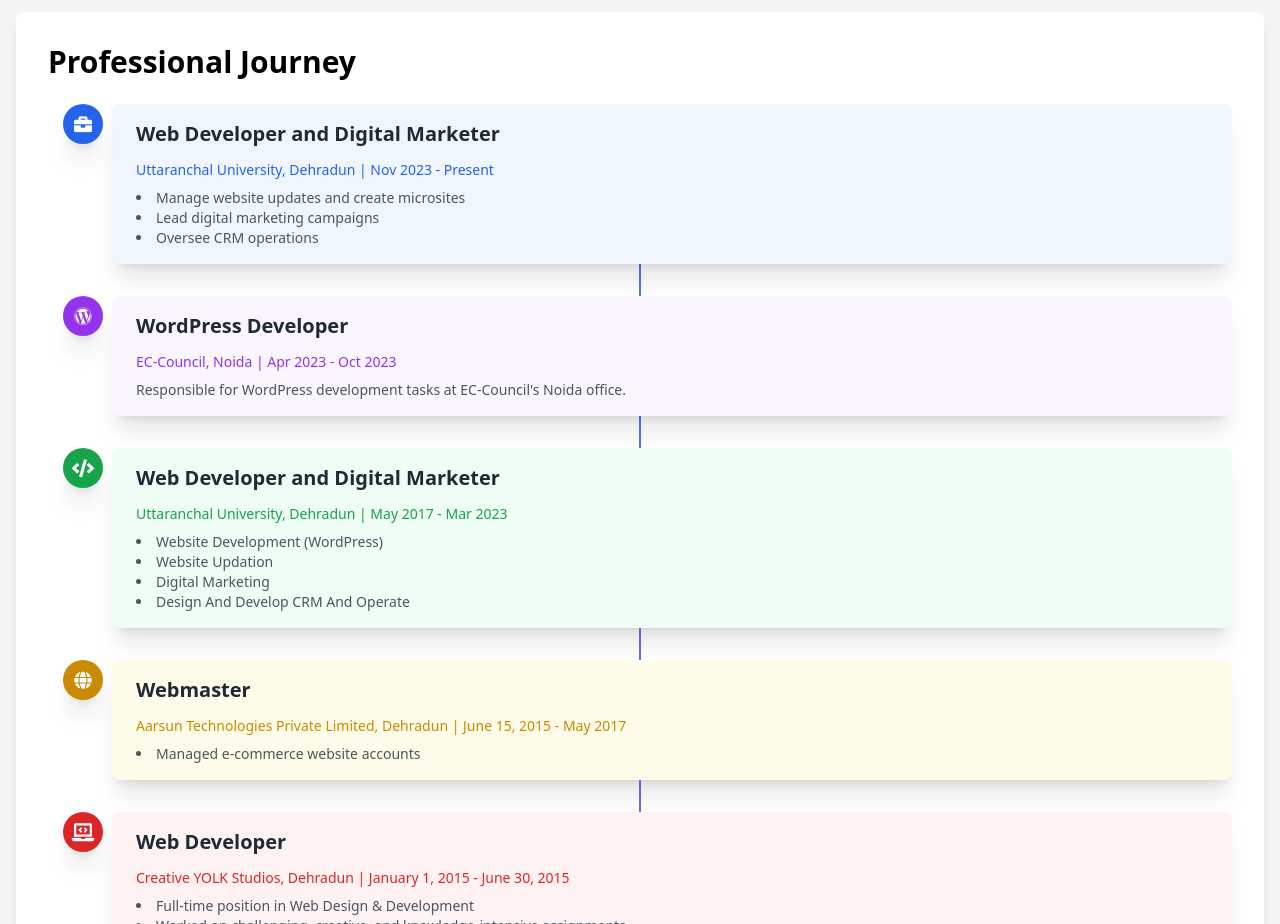
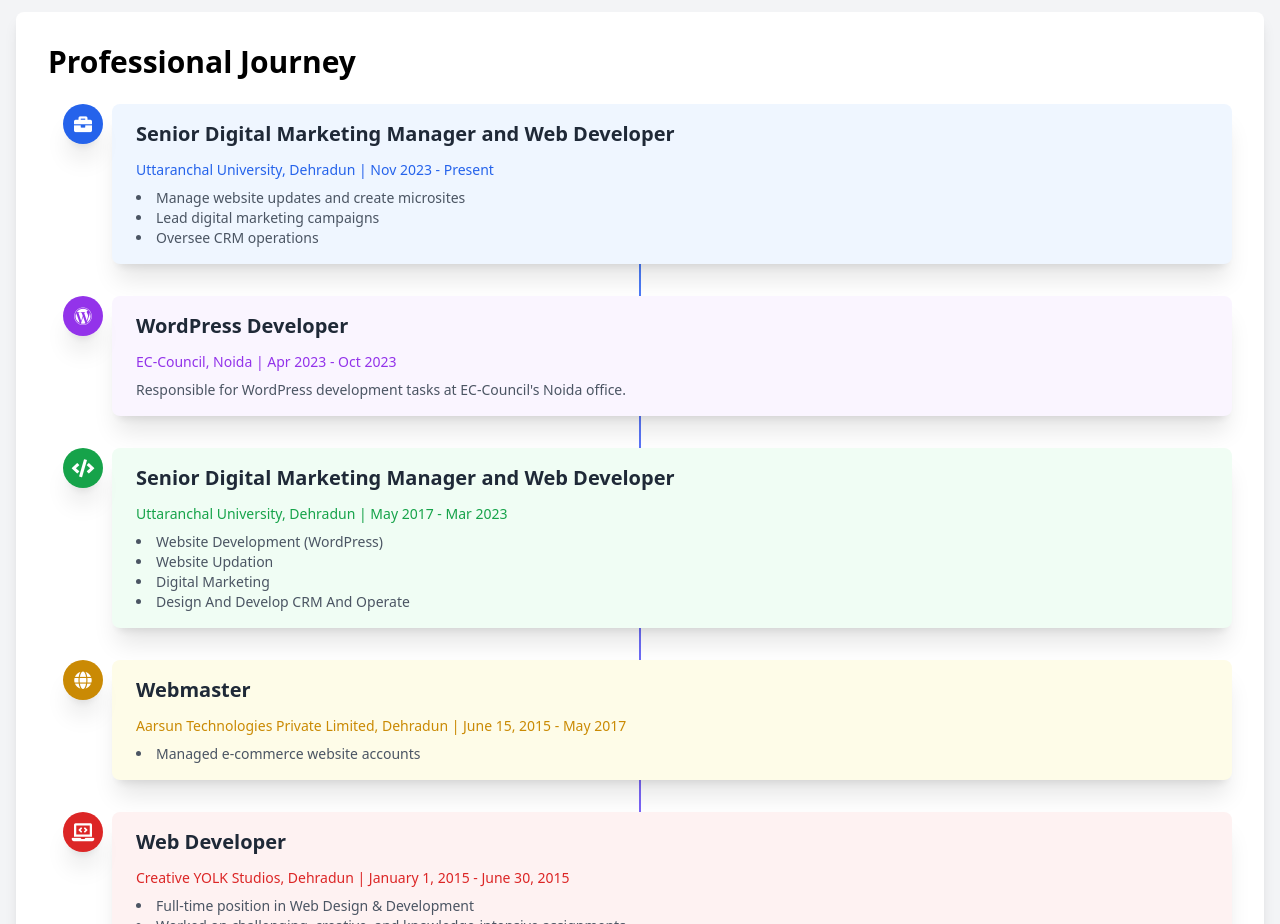
Before and after one commit to hostashish/ashish-negi-resume, a plain HTML site: page index.html in a window 1280 px wide. Shown: the part 1340-2264 px from the top of the page. Drawn offline with nearby package versions, Linux system fonts and the light colour scheme.

Commit message:
Update index.html

```diff
--- a/index.html
+++ b/index.html
@@ -12,7 +12,7 @@
     </script>
     <meta charset="UTF-8">
     <meta name="viewport" content="width=device-width, initial-scale=1.0">
-    <title>Ashish Negi - Web Developer and Digital Marketer</title>
+    <title>Ashish Negi - Senior Digital Marketing Manager</title>
     <script src="https://cdn.tailwindcss.com"></script>
     <link href="https://cdnjs.cloudflare.com/ajax/libs/font-awesome/5.15.3/css/all.min.css" rel="stylesheet">
     <style>
@@ -57,7 +57,7 @@
         <div class="container mx-auto flex flex-col md:flex-row justify-between items-center">
             <div class="text-center md:text-left mb-4 md:mb-0">
                 <h1 class="text-4xl font-bold">Ashish Negi</h1>
-                <p class="text-sm mt-1">Web Developer and Digital Marketer</p>
+                <p class="text-sm mt-1">Senior Digital Marketing Manager</p>
             </div>
             <nav>
                 <ul class="flex space-x-4">
@@ -143,7 +143,7 @@
                         <h1 class="mx-auto font-semibold text-lg text-white"><i class="fas fa-briefcase"></i></h1>
                     </div>
                     <div class="bg-blue-50 rounded-lg shadow-xl ml-16 px-6 py-4 timeline-item w-full">
-                        <h3 class="mb-3 font-bold text-gray-800 text-xl">Web Developer and Digital Marketer</h3>
+                        <h3 class="mb-3 font-bold text-gray-800 text-xl">Senior Digital Marketing Manager and Web Developer</h3>
                         <p class="text-sm font-medium text-blue-600">Uttaranchal University, Dehradun | Nov 2023 - Present</p>
                         <ul class="list-disc list-inside text-sm text-gray-600 mt-2">
                             <li>Manage website updates and create microsites</li>
@@ -169,7 +169,7 @@
                         <h1 class="mx-auto font-semibold text-lg text-white"><i class="fas fa-code"></i></h1>
                     </div>
                     <div class="bg-green-50 rounded-lg shadow-xl ml-16 px-6 py-4 timeline-item w-full">
-                        <h3 class="mb-3 font-bold text-gray-800 text-xl">Web Developer and Digital Marketer</h3>
+                        <h3 class="mb-3 font-bold text-gray-800 text-xl">Senior Digital Marketing Manager and Web Developer</h3>
                         <p class="text-sm font-medium text-green-600">Uttaranchal University, Dehradun | May 2017 - Mar 2023</p>
                         <ul class="list-disc list-inside text-sm text-gray-600 mt-2">
                             <li>Website Development (WordPress)</li>
```
